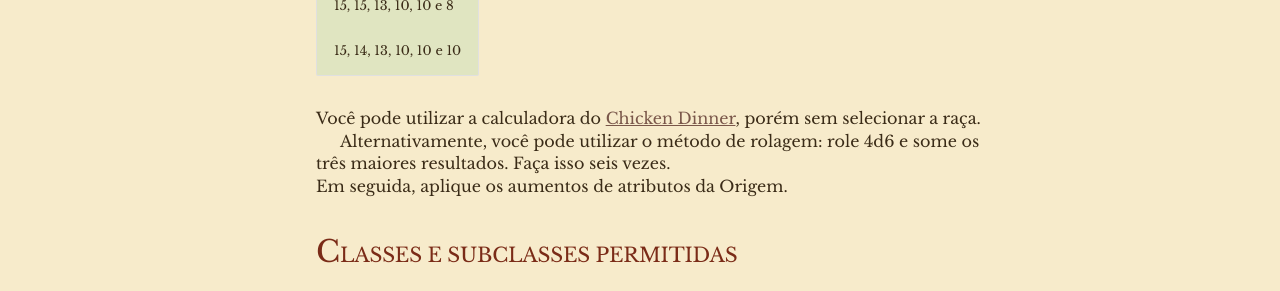
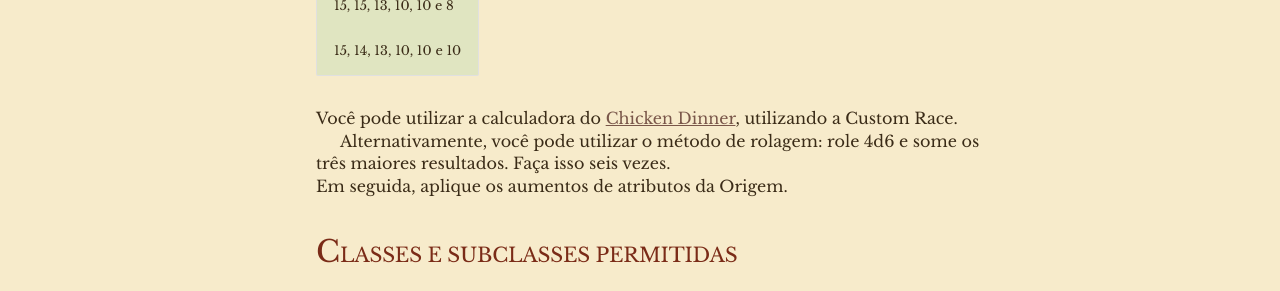
Before and after one commit to ozyssj/auramana-rpg, an MkDocs documentation site: the page built from docs/auramana-dnd.md, in a window 1280 px wide and 900 px high, scrolled down 1449 px. Shown: the part 152-443 px from the top of the window. Built offline with MkDocs 1.6.1 and Material for MkDocs 9.7.7, drawn with Linux system fonts in a browser that asks for light colours.

Commit message:
custom race

```diff
--- a/docs/auramana-dnd.md
+++ b/docs/auramana-dnd.md
@@ -150,7 +150,7 @@
     <p>
       Você pode utilizar a calculadora do
       <a href="https://chicken-dinner.com/5e/5e-point-buy.html" target="_blank">Chicken Dinner</a>,
-      porém sem selecionar a raça.
+      utilizando a Custom Race.
     </p>
     <p>
       Alternativamente, você pode utilizar o método de rolagem: role 4d6 e some os três maiores resultados. Faça isso seis vezes.<br>
```
